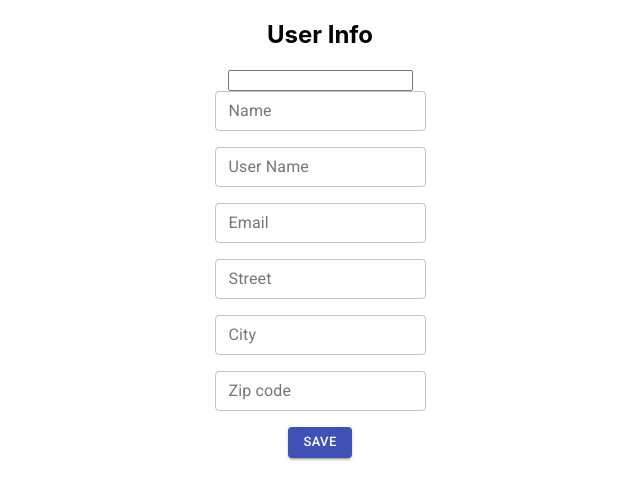
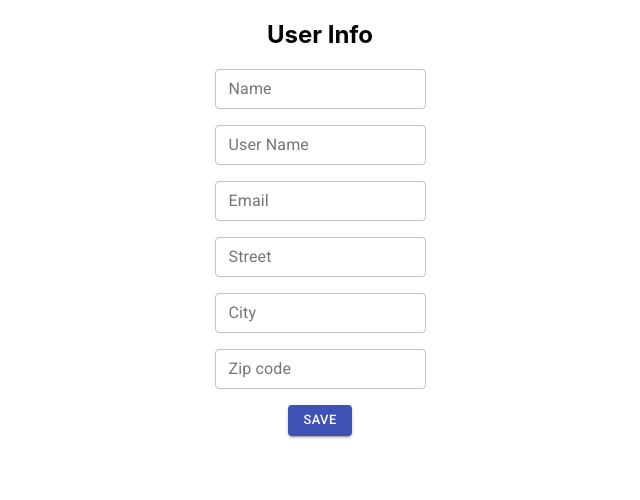
Before and after one commit to paddyrails/rtl-demo, a React (Create React App) app: page / in a window 1280 px wide. Shown: the top 500 px of the page, without its empty margins (320-960 px from the left). Built offline with nearby package versions, Linux system fonts and the light colour scheme; no server answers.

Commit message:
remove extra input

```diff
--- a/src/components/updateUserInformation/UpdateUserInformation.js
+++ b/src/components/updateUserInformation/UpdateUserInformation.js
@@ -1,31 +1,35 @@
-
-import React, { useEffect, useState } from 'react'
-import { Form, Formik } from 'formik'
-import { Grid, Button } from '@material-ui/core'
-import FormikTextField from '../common/FormikTextField'
-import {getUser, saveUser} from '../../services/backend'
+import React, { useEffect, useState } from "react";
+import { Form, Formik } from "formik";
+import { Grid, Button } from "@material-ui/core";
+import FormikTextField from "../common/FormikTextField";
+import { getUser, saveUser } from "../../services/backend";
 
 const initialValues = {
-  id: '',
-  name: '',
-  username: '',
-  email: '',
-  address : {
-    street: '',
-    city: '',
-    zipcode: ''
-  }
-}
+  id: "",
+  name: "",
+  username: "",
+  email: "",
+  address: {
+    street: "",
+    city: "",
+    zipcode: "",
+  },
+};
 
-const UpdateUserInformation = ({userId}) => {
+const UpdateUserInformation = ({ userId }) => {
+  const [userInfo, setUserInfo] = useState({
+    ...initialValues,
+    address: { ...initialValues.address },
+  });
+  const [error, setError] = useState(undefined);
 
-  const [userInfo, setUserInfo] = useState({ ...initialValues, address: { ...initialValues.address } })
-  const [error, setError] = useState(undefined)
-
-  useEffect(()=> {
+  useEffect(() => {
     getUser(userId)
       .then((res) => {
-      const newUserInfo = {...initialValues, address: { ...initialValues.address }};
+        const newUserInfo = {
+          ...initialValues,
+          address: { ...initialValues.address },
+        };
         newUserInfo.id = res.id;
         newUserInfo.name = res.name;
         newUserInfo.username = res.username;
@@ -34,9 +38,12 @@ const UpdateUserInformation = ({userId}) => {
         newUserInfo.address.city = res.address.city;
         newUserInfo.address.zipcode = res.address.zipcode;
 
-      setUserInfo(newUserInfo)
-    }).catch((err) => { console.log(err)})
-  },[userId])
+        setUserInfo(newUserInfo);
+      })
+      .catch((err) => {
+        console.log(err);
+      });
+  }, [userId]);
 
   const submitHanlder = (data) => {
     saveUser({
@@ -46,31 +53,26 @@ const UpdateUserInformation = ({userId}) => {
       email: data.email,
       street: data.address.street,
       city: data.address.city,
-      zipcode: data.address.zipcode
-    }).then((res)=>{})
-    .catch((err) => setError(err))
-
-  }
+      zipcode: data.address.zipcode,
+    })
+      .then((res) => {})
+      .catch((err) => setError(err));
+  };
 
   return (
     <React.Fragment>
-
       <h2>User Info</h2>
 
       <p>{error ? error : null}</p>
-
-
-    <input type="text" name="userType" id="userType" />
-
-
 
       <Formik
         initialValues={userInfo}
         enableReinitialize
         onSubmit={submitHanlder}
       >
-      {({values, errors, touched }) => {
-        return (<Form>
+        {({ values, errors, touched }) => {
+          return (
+            <Form>
               <Grid container spacing={2}>
                 <Grid item sm={12} md={12} lg={12}>
                   <FormikTextField
@@ -96,7 +98,8 @@ const UpdateUserInformation = ({userId}) => {
                     name="email"
                     type="email"
                     size="small"
-                labeltext="Email" />
+                    labeltext="Email"
+                  />
                 </Grid>
                 <Grid item sm={12} md={12} lg={12}>
                   <FormikTextField
@@ -122,7 +125,8 @@ const UpdateUserInformation = ({userId}) => {
                     name="address.zipcode"
                     type="text"
                     size="small"
-                labeltext="Zip code" />
+                    labeltext="Zip code"
+                  />
                 </Grid>
                 <Grid item sm={12} md={12} lg={12}>
                   <Button
@@ -136,11 +140,12 @@ const UpdateUserInformation = ({userId}) => {
                   </Button>
                 </Grid>
               </Grid>
-        </Form>)
+            </Form>
+          );
         }}
       </Formik>
     </React.Fragment>
-  )
-}
+  );
+};
 
 export default UpdateUserInformation;
```
Lines whose indentation alone changed are shown as unchanged.
